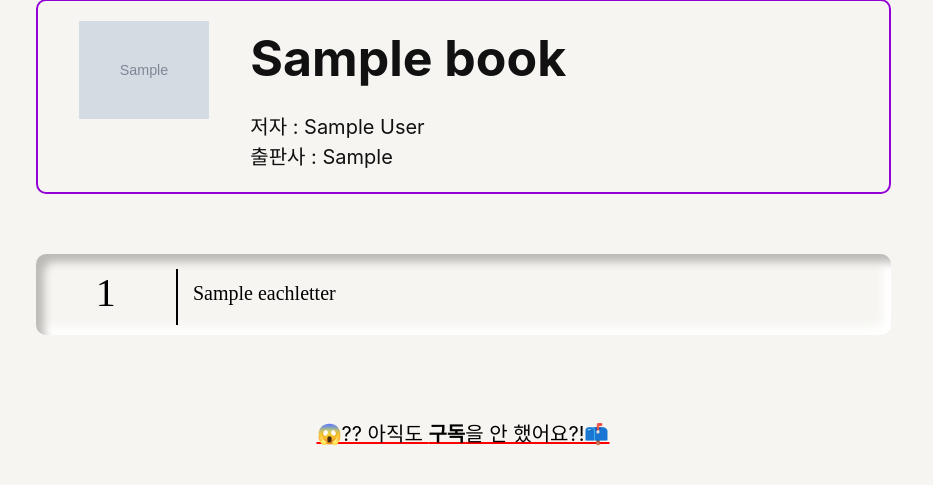
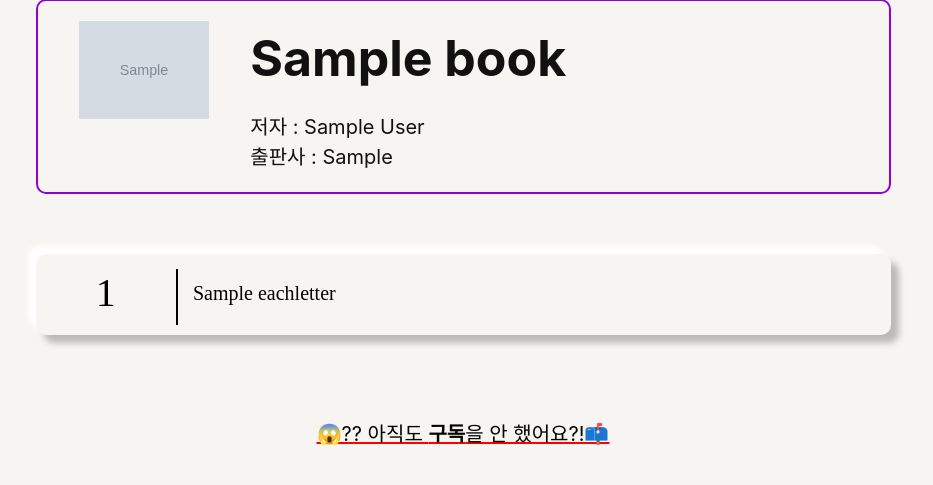
Before and after one commit to RyanOh1104/synergy-letter, a Django app: page /bookmain/1 in a window 1280 px wide, with the pointer over the restyled element. Shown: the part 117-602 px from the top of the page, without its empty margins (177-1110 px from the left). Run offline with Django 3.2, Linux system fonts and the light colour scheme; tables that the repository leaves empty hold one stand-in row (values such as "Sample post"); grey boxes marked "Sample" are stand-in pictures; some libraries are stand-ins or nearby versions; some web fonts are replaced.

Commit message:
minor change

```diff
--- a/static/base.css
+++ b/static/base.css
@@ -32,12 +32,12 @@
     box-shadow:  8px 8px 6px #bbbab7,
     -8px -8px 6px #ffffff;
 }
-.all-blocks:hover{
+/* .all-blocks:hover{
     border-radius: 10px;
     background: #f6f5f1;
     box-shadow: inset 8px 8px 8px #bbbab7,
     inset -8px -8px 8px #ffffff;
-}
+} */
 .home-block {
     border-radius: 10px;
     background: #f6f5f1;
```
